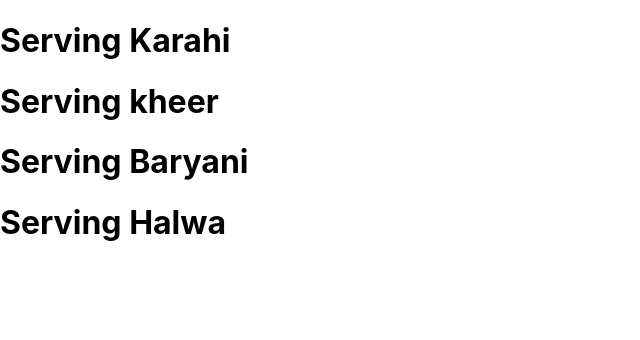
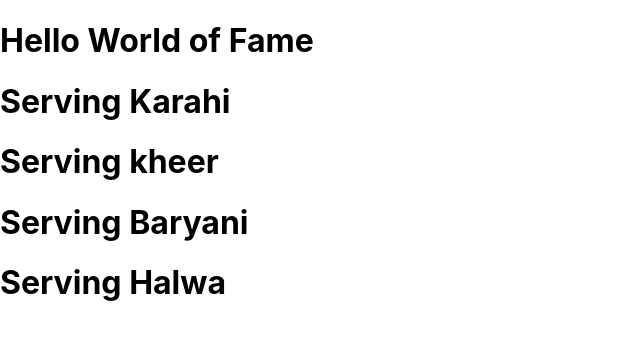
Before and after one commit to umairshams1991/react_app, a React (Create React App) app: page / in a window 1280 px wide. Shown: the top 340 px of the page, without its empty margins (0-640 px from the left). Built offline with nearby package versions, Linux system fonts and the light colour scheme.

Commit message:
Update App.js

```diff
--- a/src/App.js
+++ b/src/App.js
@@ -4,6 +4,7 @@ import Dinner from './dinner.js';
 function App() {
   return (
     <div>
+      <h1>Hello World of Fame</h1>
      <Dinner disName = "Karahi" sweetDish = "kheer"/>
      <Dinner sweetDish = "Halwa" disName = "Baryani" />
     </div>
```
